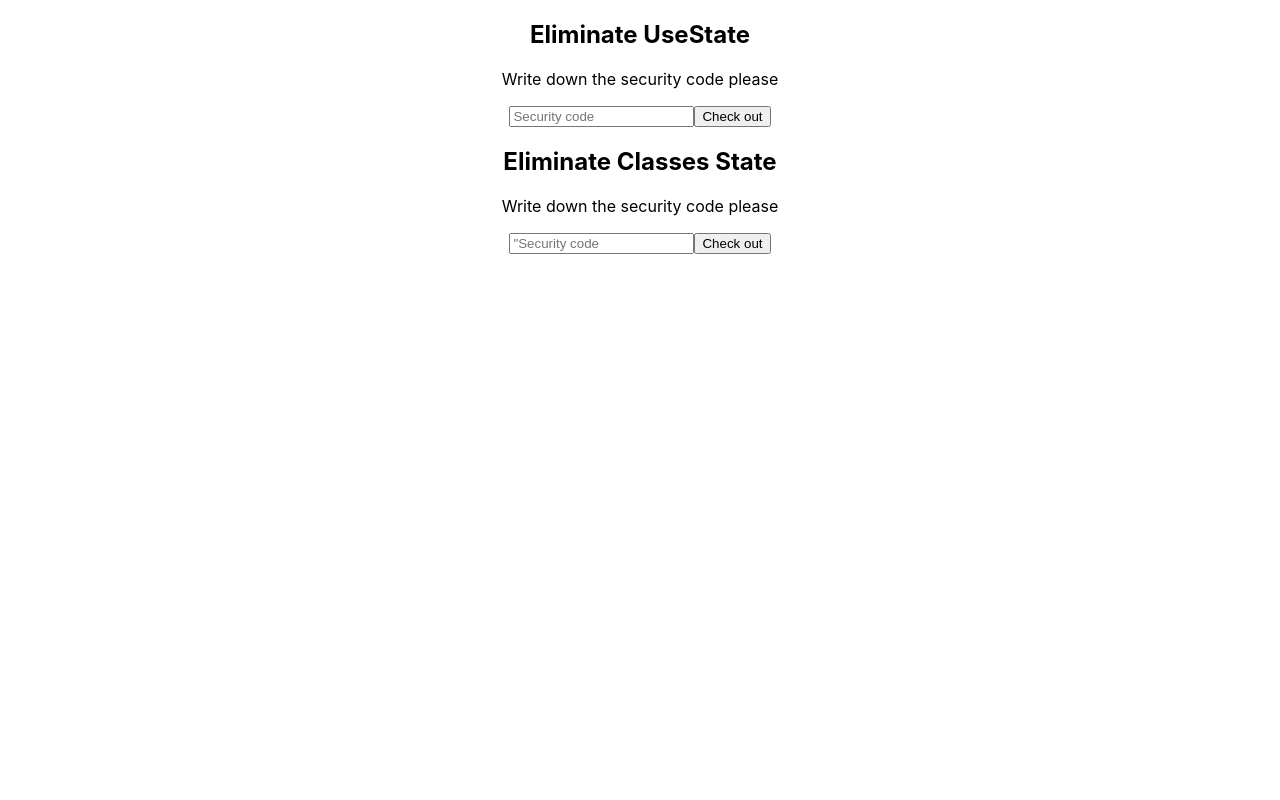
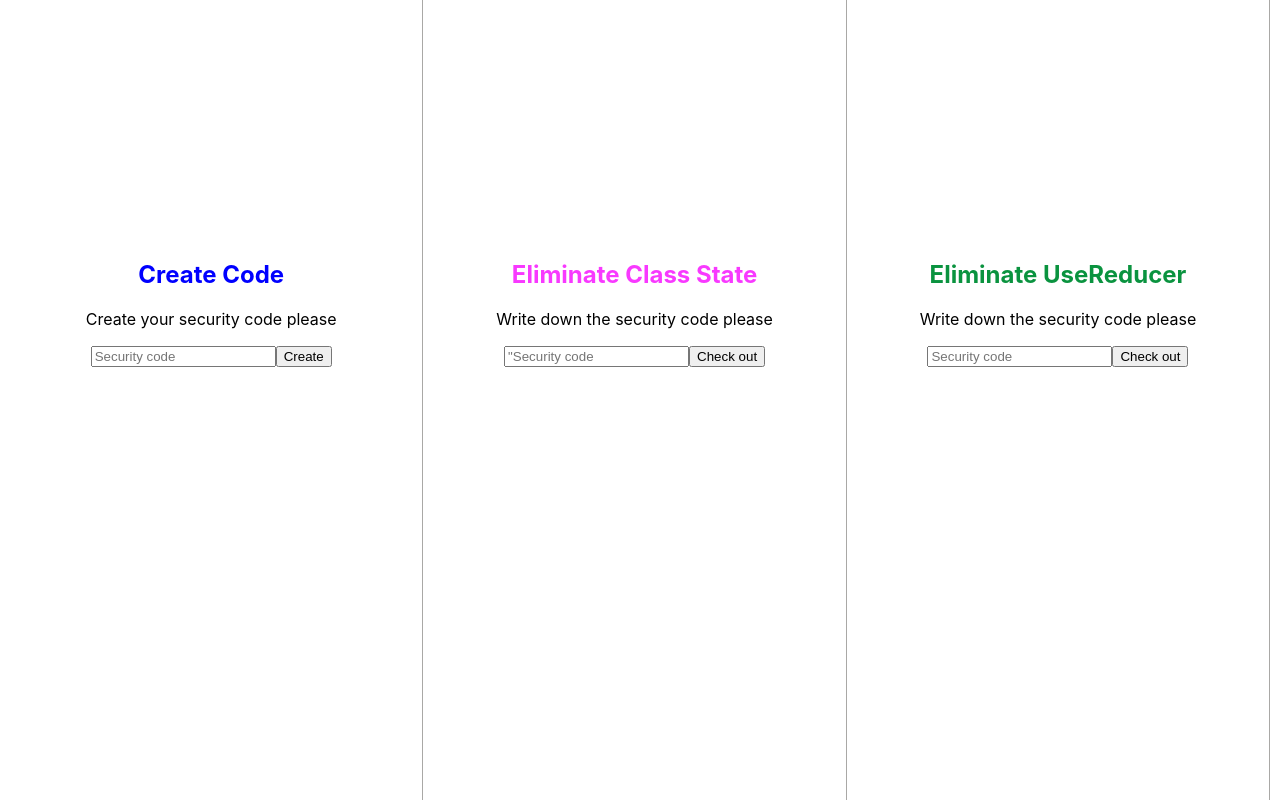
Before and after one commit to javyer12/check_code, a React (Create React App) app: page / in a window 1280 px wide. Built offline with nearby package versions, Linux system fonts and the light colour scheme.

Commit message:
create code state

```diff
--- a/src/App.css
+++ b/src/App.css
@@ -1,12 +1,23 @@
 .App {
+  display:flex;
+  height:100vh;
+  width: 100vw;
   text-align: center;
 }
-
-.App-logo {
-  height: 40vmin;
-  pointer-events: none;
+.useState{
+  border-right: solid 1px rgb(169, 168, 166);
+  padding-top:30vh;
+  width: 33vw;
 }
 
+.useClass{
+  border-right: solid 1px rgb(169, 168, 166);
+  padding-top:30vh;
+  width: 33vw;
+}
+.useState h2 {color: blue;}
+.useClass h2 {color: rgb(248, 57, 255);}
+.reducer_Title {color: rgb(10, 147, 63) !important}
 @media (prefers-reduced-motion: no-preference) {
   .App-logo {
     animation: App-logo-spin infinite 20s linear;
--- a/src/App.js
+++ b/src/App.js
@@ -1,12 +1,14 @@
 import { UseState } from './components/UseState';
 import { ClassState } from './components/ClassState';
+import { UseReducer } from './components/useReducer';
 import './App.css';
 
 function App() {
   return (
     <div className="App">
       <UseState />
-      <ClassState name="Classes State" />
+      <ClassState name="Class State" />
+      <UseReducer />
     </div>
   );
 }
--- a/src/components/ClassState.js
+++ b/src/components/ClassState.js
@@ -1,5 +1,6 @@
 import React, { Component } from 'react'
 import Loading from '../components/Loading';
+import '../App.css';
 
 const SECURITY_CODE = "pollos";
 
@@ -20,9 +21,9 @@ export class ClassState extends Component {
             setTimeout(() => {
                 console.log("make validation");
                 if (SECURITY_CODE === this.state.value) {
-                    this.setState({ error: false, loading: false, rightValue: true, value: " " })
+                    this.setState({ error: false, loading: false, rightValue: true, value: "" })
                 } else {
-                    this.setState({ error: true, loading: false, value: " " })
+                    this.setState({ error: true, loading: false, value: "" })
                 }
                 console.log("finish validation");
             }, 3000)
@@ -32,7 +33,7 @@ export class ClassState extends Component {
     render() {
         const { value, error, loading, rightValue } = this.state;
         return (
-            <div>
+            <div className="useClass">
                 <h2>Eliminate {this.props.name}</h2>
                 <p>Write down the security code please</p>
                 {(error && !loading) && (
--- a/src/components/UseState.js
+++ b/src/components/UseState.js
@@ -1,17 +1,12 @@
-import React from "react";
+import React, { useState } from "react";
+import '../App.css';
 
-const SECURITY_CODE = "pollos";
 
 export function UseState() {
-    // estado compuesto
-    // const [ state, setState ] = React.useState({
-    //     value: "",
-    //     error: false,
-    //     loading: false,
-    //     rightValue: false,
-    // })
 
     // estado independiente
+    const [ SECURITY_CODE, setSECURITY_CODE ] = useState("");
+    const [ codeSaved, setCodeSaved ] = useState(false);
     const [ value, setValue ] = React.useState("");
     const [ error, setError ] = React.useState(false);
     const [ loading, setLoading ] = React.useState(false);
@@ -20,7 +15,6 @@ export function UseState() {
 
     const onConfirm = () => {
         setError(false);
-        // setRightValue(true);
         setConfirm(true)
     }
     const onError = () => {
@@ -31,10 +25,15 @@ export function UseState() {
         // setState({ ...state, value: e.target.value })
         setValue(codeValue);
     }
+    const handleCreateCode = (codeValue) => {
+        // setState({ ...state, value: e.target.value })
+        setSECURITY_CODE(codeValue);
+    }
     const handleReset = () => {
         setDeleted(false)
         setConfirm(false)
         setValue("")
+        setCodeSaved(false)
     }
 
     React.useEffect(() => {
@@ -48,20 +47,41 @@ export function UseState() {
                 setLoading(false);
             }, 3000);
         }
-    }, [ loading, value ]);
+    }, [ loading, value, SECURITY_CODE ]);
 
+    if (!codeSaved) {
+        return (
+            <div className="useState">
+                <h2>Create Code</h2>
+                <p>Create your security code please</p>
+                <input
+                    value={SECURITY_CODE}
+                    onChange={(e) => {
+                        handleCreateCode(e.target.value)
+                    }}
+                    placeholder='Security code'
+                />
+                <button
+                    onClick={() => {
+                        setCodeSaved(true)
+                    }}>
+                    Create
+                </button>
+            </div>
+        )
+    }
     if (!deleted && !confirm) {
         return (
-            <div>
+            <div className="useState">
                 <h2>Eliminate UseState</h2>
                 <p>Write down the security code please</p>
-                {/* {rightValue && <p>Right👏🏻 : Correct Code </p>} */}
                 {(error && !loading) && <p>Error❌: codigo incorrecto</p>}
                 {loading && <p>App is loading</p>}
                 <input
                     value={value}
                     onChange={(e) => {
                         handleCode(e.target.value)
+                        console.log(e.target.value)
                     }}
                     placeholder='Security code'
                 />
@@ -72,29 +92,32 @@ export function UseState() {
                     }}>
                     Check out
                 </button>
-
             </div>
         );
     } else if (!!confirm && !deleted) {
         return (
-            <React.Fragment>
-                <p>Please Confirm. Are you sure to remove your code?</p>
-                <button onClick={() => {
-                    setDeleted(true)
-                }}>delete</button>
+            <div className="useState">
+                <p>Please Confirm. <br />Are you sure to remove your code?</p>
+                <br />
+                <button
+                    onClick={() => {
+                        setDeleted(true)
+                        setSECURITY_CODE("")
+                    }}>delete</button>
                 <button
                     onClick={() => {
                         setConfirm(false)
+                        setValue("")
                     }}>go back</button>
-            </React.Fragment>
+            </div>
         );
     }
     else {
         return (
-            <React.Fragment>
+            <div className="useState">
                 <p>Code deleted successfully</p>
                 <button onClick={handleReset}>Reset</button>
-            </React.Fragment>
+            </div>
         );
     }
 }
--- a/src/components/useReducer.js
+++ b/src/components/useReducer.js
@@ -1,3 +1,75 @@
+import React from "react";
+import "../App.css";
+
+const SECURITY_CODE = "pollito";
+
+export function UseReducer() {
+    const [ state, dispatch ] = React.useReducer(reducer, initialState);
+
+    React.useEffect(() => {
+        if (!!state.loading) {
+            setTimeout(() => {
+                if (state.value === SECURITY_CODE) {
+                    dispatch({ type: actionTypes.confirm })
+                } else {
+                    dispatch({ type: actionTypes.error })
+                }
+            }, 3000);
+        }
+    }, [ state.loading, state.value ]);
+
+    if (!state.deleted && !state.confirm) {
+        return (
+            <div className="useClass">
+                <h2 className="reducer_Title">Eliminate UseReducer</h2>
+                <p>Write down the security code please</p>
+                {(state.error && !state.loading) && <p>Error❌: codigo incorrecto</p>}
+                {state.loading && <p>App is loading</p>}
+                <input
+                    value={state.value}
+                    onChange={(e) => {
+                        // la e se envia por los payload para actualizar
+                        console.log(e.target.value)
+                        dispatch({ type: actionTypes.write, payload: e.target.value })
+                    }}
+                    placeholder='Security code'
+                />
+                <button
+                    onClick={() => {
+                        dispatch({ type: actionTypes.check })
+                    }}>
+                    Check out
+                </button>
+            </div>
+        );
+    } else if (!!state.confirm && !state.deleted) {
+        return (
+            <div className="useClass">
+                <p>Please Confirm. Are you sure to remove your code?</p>
+                <br />
+                <button onClick={() => {
+                    dispatch({ type: actionTypes.deleted })
+                }}>delete</button>
+                <button
+                    onClick={() => {
+                        dispatch({ type: actionTypes.reset })
+                    }}>go back</button>
+            </div>
+        );
+    }
+    else {
+        return (
+            <div className="useClass">
+                <p>Code deleted successfully</p>
+                <br />
+                <button onClick={() => {
+                    dispatch({ type: "RESET" })
+                }
+                }>Reset</button>
+            </div>
+        );
+    }
+}
 const initialState = {
     value: "",
     error: false,
@@ -6,11 +78,20 @@ const initialState = {
     confirmed: false
 }
 
-const reducer = (state, action) => {
+const actionTypes = {
+    confirm: "CONFIRM",
+    error: "ERROR",
+    check: "CHECK",
+    reset: "RESET",
+    deleted: "DELETE",
+    write: "WRITE"
+}
+// const reducer = (state, action) => {
 
-}
+// }
 
-const reducer1 = (state, action) => {
+// const reducer1 = (state, action) => {
+// reducer con if
 // if (action.type === "ERROR") {
 //     return {
 //         ...state,
@@ -18,22 +99,64 @@ const reducer1 = (state, action) => {
 //         loading: true
 //     }
 // }
-    switch (action.type) {
-        case "ERROR":
-            return {
+
+// reducer con switch
+//     switch (action.type) {
+//         case "ERROR":
+//             return {
+//                 ...state,
+//                 error: true,
+//                 loading: true
+//             }
+//             break;
+//         case "CHECK":
+//             return {
+//                 ...state,
+//                 loading: true,
+//             }
+//             break;
+//         default:
+//             return { ...state }
+//             break;
+//     }
+// }
+
+const reducerObject = (state, payload) => ({
+    [ actionTypes.error ]: {
         ...state,
         error: true,
-                loading: true
-            }
-            break;
-        case "CHECK":
-            return {
+        value: "",
+        loading: false
+    },
+    [ actionTypes.check ]: {
         ...state,
         loading: true,
+    },
+    [ actionTypes.confirm ]: {
+        ...state,
+        loading: false,
+        confirm: true,
+    },
+    [ actionTypes.write ]: {
+        ...state,
+        value: payload
+    },
+    [ actionTypes.reset ]: {
+        ...state,
+        deleted: false,
+        confirm: false,
+        value: ""
+    },
+    [ actionTypes.deleted ]: {
+        ...state,
+        deleted: true,
     }
-            break;
-        default:
-            return { ...initialState }
-            break
+})
+
+const reducer = (state, action) => {
+    if (reducerObject(state)[ action.type ]) {
+        return reducerObject(state, action.payload)[ action.type ]
+    } else {
+        return state;
     }
 }
```
Lines whose indentation alone changed are shown as unchanged.
